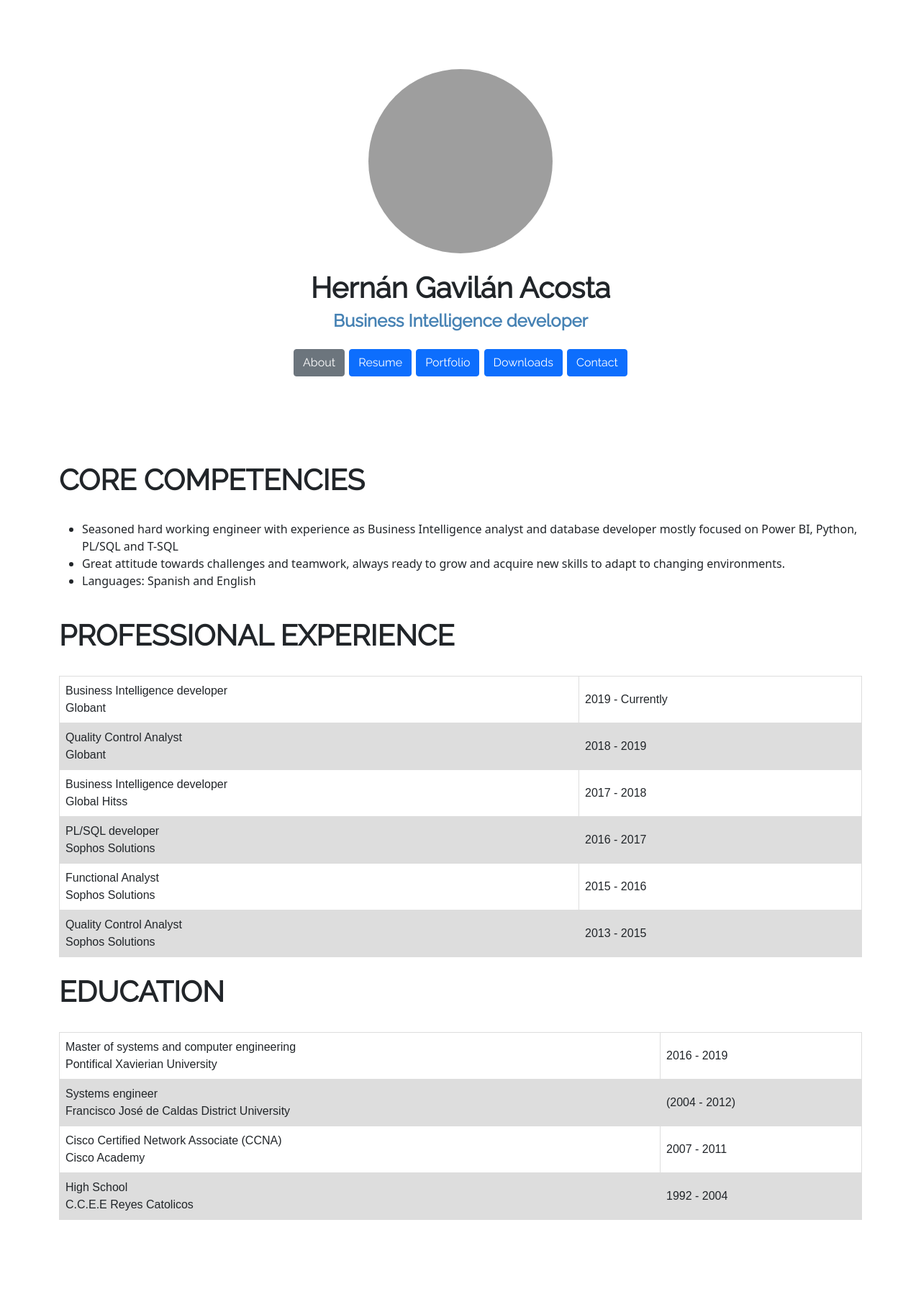
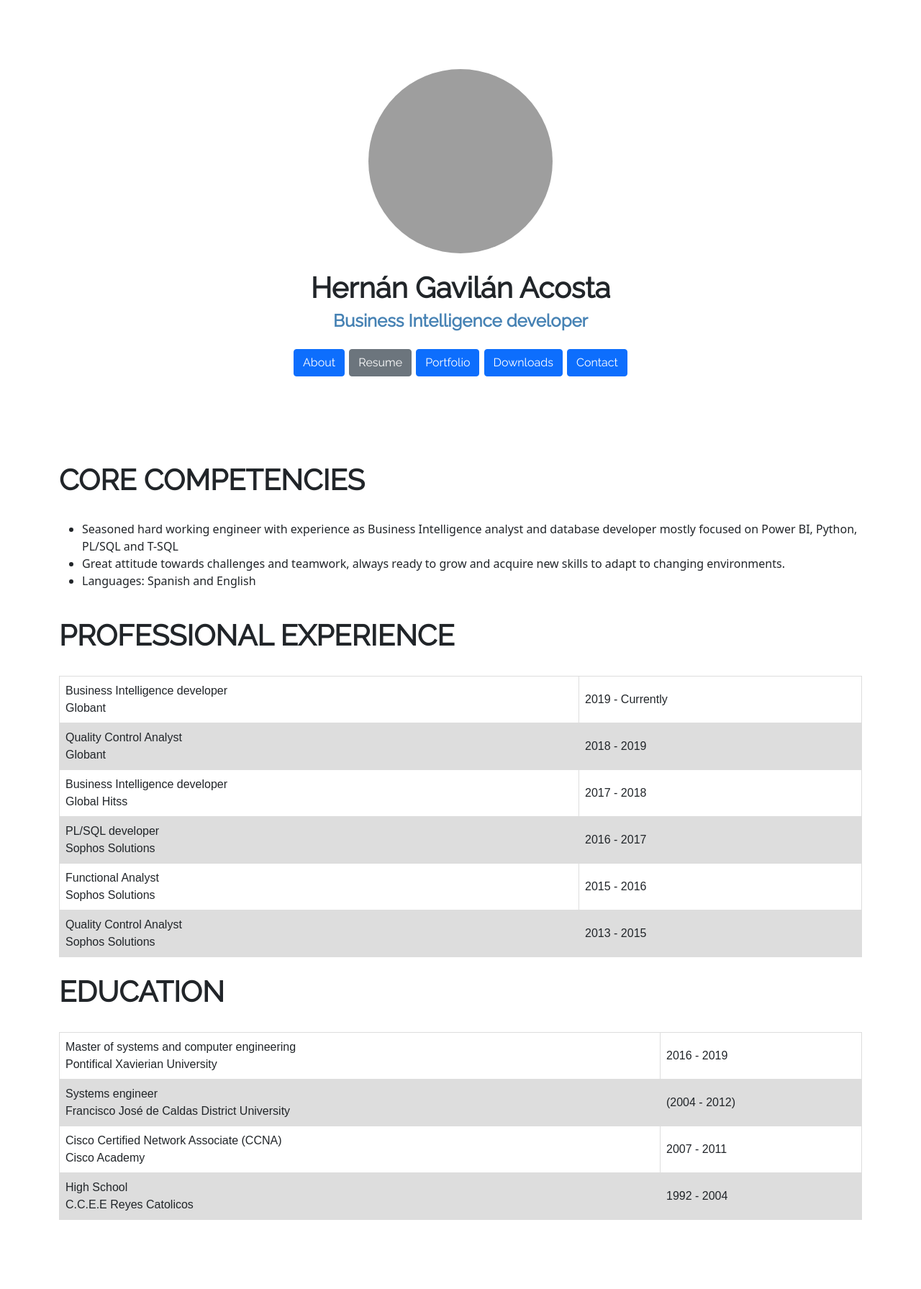
Before and after one commit to hjga16/WebAppCV, a Flask app: page /resume in a window 1280 px wide. Shown: the whole page at 72% size. Run offline with Flask 2, Linux system fonts and the light colour scheme; some libraries are stand-ins or nearby versions; grey boxes are pictures that could not be loaded.

Commit message:
Change primary and seconday buttons

```diff
--- a/templates/resume.html
+++ b/templates/resume.html
@@ -97,8 +97,8 @@
 
 
             <p>
-              <a href="{{ url_for('about') }}" class="btn btn-secondary my-2">About</a>
-              <a href="{{ url_for('resume') }}" class="btn btn-primary my-2">Resume</a>
+              <a href="{{ url_for('about') }}" class="btn btn-primary my-2">About</a>
+              <a href="{{ url_for('resume') }}" class="btn btn-secondary my-2">Resume</a>
               <a href="#" class="btn btn-primary my-2">Portfolio</a>
               <a href="#" class="btn btn-primary my-2">Downloads</a>
               <a href="#" class="btn btn-primary my-2">Contact</a>
```
